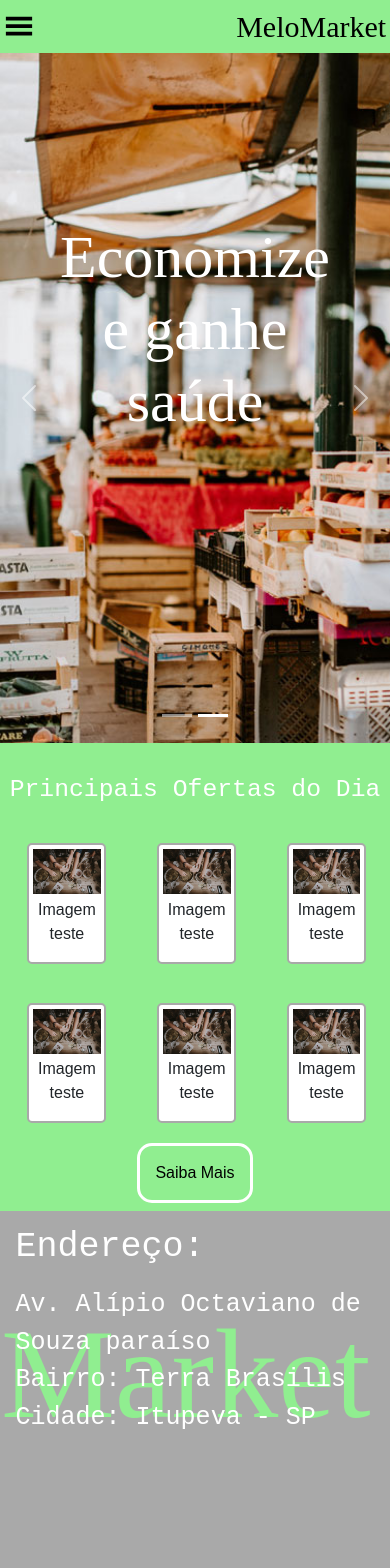
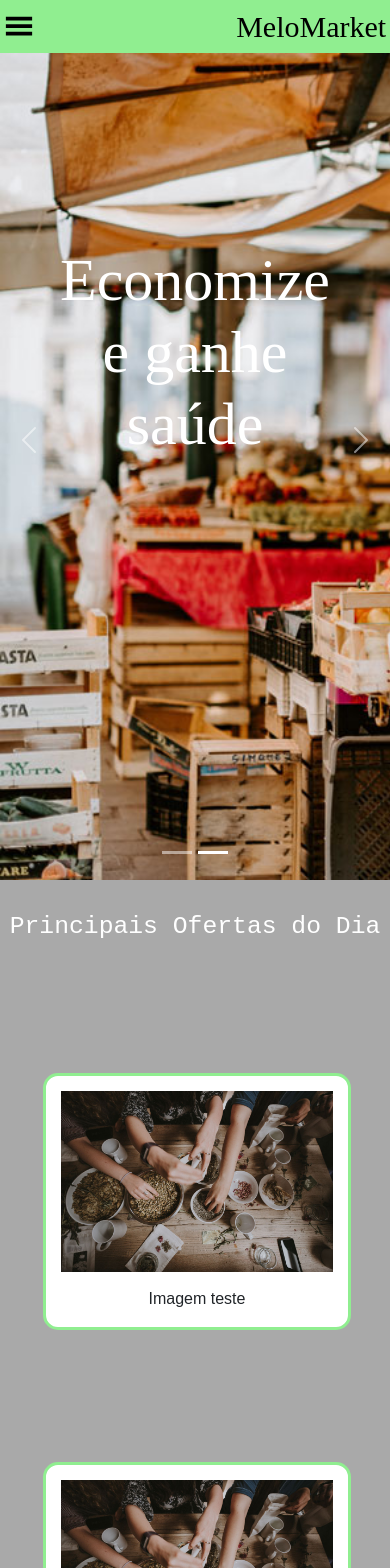
Before and after one commit to Lmelo0511/MeloMarket, a React (Create React App) app: page /home in a window 390 px wide. Shown: the top 1568 px of the page. Built offline with nearby package versions, Linux system fonts and the light colour scheme.

Commit message:
Atualizado

```diff
--- a/src/App.js
+++ b/src/App.js
@@ -14,7 +14,6 @@ function App() {
 
   return (
     <div className="secao1">
-      <div className='componente'>
       <header className="cabecalho">
         <button className="botaoMenu" onClick={paginas}>
           <GiHamburgerMenu size={30} color="black"/>
@@ -34,7 +33,6 @@ function App() {
       </header>
       <Roteador/>
     </div>
-    </div>
   );
 }
 
--- a/src/componentes/Contato.js
+++ b/src/componentes/Contato.js
@@ -26,7 +26,7 @@ import { useState } from 'react'
 
         const handleSubmit = () => {
             if(nomeValue.trim() === '' || emailValue.trim() === '' || textoValue.trim() === ''){
-                alert("Campos vazios! Por favor Preencha-os");
+                //alert("Campos vazios! Por favor Preencha-os");
             }
         }
 
--- a/src/componentes/Promocoes.js
+++ b/src/componentes/Promocoes.js
@@ -4,7 +4,7 @@ import imagem3 from "../Imagens/carrossel-img2.jpg"
 
 function Promocoes(){
     return(
-        <div className="corpoPagina">
+        <div className="corpo">
             <div>
                 <br></br>
                 <h1 className='primeiroTitulo'>Principais Ofertas do Dia</h1>
--- a/src/componentes/Sobre.js
+++ b/src/componentes/Sobre.js
@@ -1,9 +1,10 @@
 import React from "react";
 import 'bootstrap/dist/css/bootstrap.css';
 
-function Sobre(){
+function Promocoes(){
     return(
-        <div className="corpoPagina">
+        <div className="corpo">
+            <br></br>
             <div className="tituloEHistoria">
                 <h1 className="Titulo">Nossa história</h1>
                 <p className="textoHistoria">
@@ -34,4 +35,4 @@ function Sobre(){
     );
 }
 
-export default Sobre;
+export default Promocoes;
--- a/src/estilizacaoTelas/index.css
+++ b/src/estilizacaoTelas/index.css
@@ -9,6 +9,9 @@
   flex-direction: row;
   justify-content: space-between;
   background-color: lightgreen;
+  position: fixed;
+  width: 100%;
+  z-index: 1000;
 }
 
 .botaoMenu,
@@ -52,10 +55,6 @@
   font-size: 20px;
 }
 
-.componente{
-  background-color: darkgray;
-}
-
 .carrosel-item {
   position: relative;
   text-align: center;
@@ -71,10 +70,16 @@
   font-size: 60px;
 }
 
-.imagem1,
+.imagem1{
+  width: 100%;
+  height: 55em;
+  object-fit: cover;
+  object-position: 0 25%;
+}
+
 .imagem2{
   width: 100%;
-  height: 690px;
+  height: 55em;
   object-fit: cover;
   object-position: 0 60%;
 }
@@ -84,7 +89,7 @@
 }
 
 .secao2{
-  background-color: lightgreen;
+  background-color: darkgrey;
 }
 
 .titulo2{
@@ -97,10 +102,10 @@
   height: 70%;
   width: 20.3%;
   background-color: white;
-  border: 2px solid darkgrey;
+  border: 3px solid lightgreen;
   justify-content: center;
   margin: 5% 6% 5% 7%;
-  border-radius: 5px;
+  border-radius: 15px;
 }
 
 .imagem3{
@@ -125,9 +130,12 @@
   box-shadow: 0 0 40px 40px transparent inset, 0 0 0 0 transparent;
   -webkit-transition: all 150ms ease-in-out;
   transition: all 150ms ease-in-out;
-  padding: 15px;
+  padding: 20px;
   border-radius: 15px;
-  border: 3px solid white;
+  border: 3px solid lightgreen;
+  width: 14%;
+  font-size: 20px;
+  margin-top: 4%;
 }
 
 .acessoPromocoes{
@@ -171,3 +179,14 @@
   color: lightgreen;
   padding: 5%;
 }
+
+@media screen and (max-width: 430px) {
+  .containers{
+    margin: 7em 10% 5% 11%;
+    width: -webkit-fill-available;
+  }
+  .botaoMais{
+    width: auto;
+    margin: 5em 0% 5em 0% ;
+  }
+}
--- a/src/estilizacaoTelas/index2.css
+++ b/src/estilizacaoTelas/index2.css
@@ -4,8 +4,9 @@
    font-family: Arial, Helvetica, sans-serif;
 }
 
-.corpoPagina{
+.corpo{
    background-color: darkgray;
+   width: 100%;
 }
 
 .Mapa{
@@ -23,10 +24,10 @@
 }
 
 .tituloEMapa{
-   margin: 10% 5% 5% 5%;
+   margin: 10% 6% 5% 5%;
    border: 5px solid lightgreen;
    border-radius: 15px;
-   padding: 0% 3% 3% 3%;
+   padding: 7% 7% 7% 7%;
 }
 
 .titulo1{
@@ -143,3 +144,29 @@
    color: lightgreen;
    padding: 5%;
 }
+
+@media screen and (max-width: 430px) {
+   .corpo{
+      width: 100%;
+   }
+   .Mapa{
+      width: -webkit-fill-available;
+      height: auto;
+   }
+   .mapaEFormulario{
+      display: inline;
+      margin: 3%;
+   }
+   .tituloEMapa{
+      width: 94%;
+      margin: 15% 3%;
+   }
+   .formulario{
+      width: 90%;
+   }
+   .Logo2{
+      font-size: 45px;
+      margin-top: 5em;
+      width: 7em;
+   }
+}
--- a/src/estilizacaoTelas/index3.css
+++ b/src/estilizacaoTelas/index3.css
@@ -4,8 +4,9 @@
     font-family: Arial, Helvetica, sans-serif;
 }
 
-.corpoPagina{
+.corpo{
     background-color: darkgray;
+    width: 100%;
 }
 
 .primeiroTitulo{
@@ -23,5 +24,20 @@
     border: 3px solid lightgreen;
     justify-content: center;
     margin: 10% -2% 5% 5%;
-    border-radius: 5px;
+    border-radius: 15px;
 }
+
+@media screen and (max-width: 430px) {
+    .primeiroTitulo{
+        font-size: 25px;
+        margin-top: 5em;
+    }
+    .container1{
+        margin: 7em 10% 5% 11%;
+        width: -webkit-fill-available;
+    }
+
+    .imagem3{
+        width: -webkit-fill-available;
+    }
+}
--- a/src/estilizacaoTelas/index4.css
+++ b/src/estilizacaoTelas/index4.css
@@ -4,12 +4,13 @@
     font-family: Arial, Helvetica, sans-serif;
 }
 
-.corpoPagina{
+.corpo{
     background-color: darkgray;
+    width: 100%;
 }
 
 .Titulo{
-    margin-top: 7%;
+    margin-top: 9%;
     color: white;
     font-family: 'Courier New', Courier, monospace;
     text-align: center;
@@ -20,8 +21,17 @@
     color: white;
     font-family: 'Pacifico', cursive;
     font-size: 30px;
-    margin: 7% 3% 5% 3%;
+    margin: 7% 10% 7% 10%;
     border: 2px solid lightgreen;
     border-radius: 15px;
     padding: 5%;
 }
+
+@media screen and (max-width: 430px) {
+    .Titulo{
+        margin-top: 3em;
+    }
+    .textoHistoria{
+        margin-top: 2em;
+    }
+}
```
Lines whose indentation alone changed are shown as unchanged.
